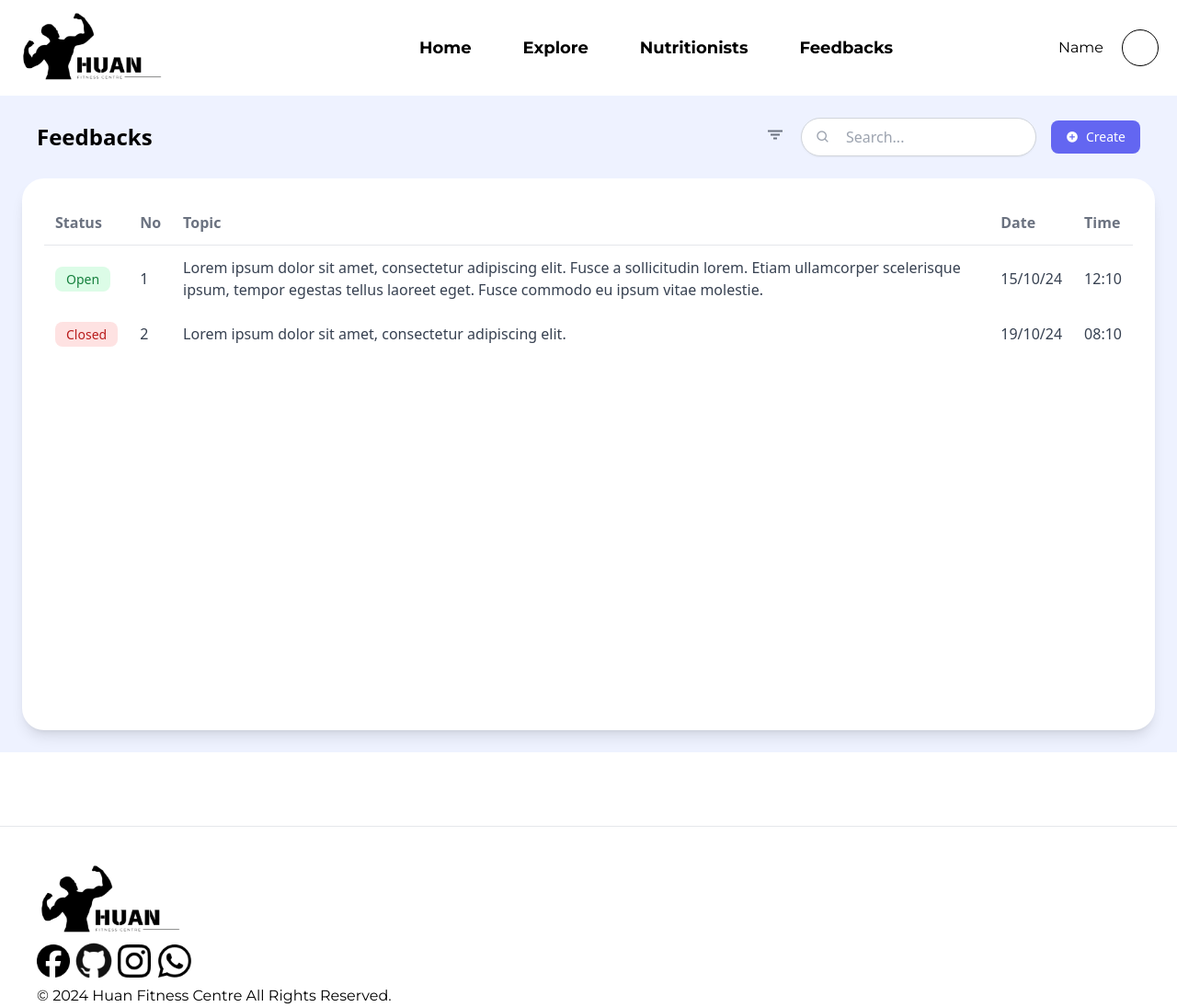
After one commit to iZ86/DIT2153WD, a PHP site: page /Views/user/pages/userFeedback.php in a window 1280 px wide. The commit adds this page. Shown: the whole page at 92% size. Run offline with PHP 8.4, Linux system fonts and the light colour scheme; some web fonts are replaced.

Commit message:
added my pages, completed frontend of userFeedback.php

```diff
--- /dev/null
+++ b/frontEnd/app/Views/user/pages/userFeedback.php
@@ -0,0 +1,63 @@
+<?php include '../components/header.php'; ?>
+<?php include '../components/navbar.php'; ?>
+
+<section class="p-6 space-y-6 bg-indigo-50">
+    <div class="mx-4">
+        <div class="flex items-center justify-between">
+            <h2 class="text-2xl font-bold">Feedbacks</h2>
+            <div class="flex items-center space-x-4">
+                <button class="text-gray-500 hover:text-gray-900">
+                    <i class="bx bx-filter text-2xl"></i>
+                </button>
+
+                <div class="relative">
+                    <input type="text" class="pl-12 pr-4 py-2 border border-gray-300 rounded-full shadow-sm focus:ring-1 focus:ring-indigo-200 focus:border-indigo-500 outline-none text-gray-700 w-64" placeholder="Search...">
+                    <i class="bx bx-search absolute left-4 top-1/2 transform -translate-y-1/2 text-gray-400"></i>
+                </div>
+
+                <button class="bg-indigo-500 hover:bg-indigo-600 text-white text-sm font-medium py-2 px-4 rounded-lg flex items-center space-x-2">
+                    <i class="bx bxs-plus-circle"></i>
+                    <span>Create</span>
+                </button>
+            </div>
+        </div>
+    </div>
+
+    <div class="bg-white p-6 rounded-3xl shadow-lg overflow-x-auto" style="height: 600px;">
+        <table class="min-w-full table-auto border-collapse w-full">
+            <thead>
+                <tr class="text-gray-500 font-medium text-left">
+                    <th class="p-3 mt-4 border-b border-gray-200">Status</th>
+                    <th class="p-3 mt-4 border-b border-gray-200">No</th>
+                    <th class="p-3 mt-4 border-b border-gray-200">Topic</th>
+                    <th class="p-3 mt-4 border-b border-gray-200">Date</th>
+                    <th class="p-3 mt-4 border-b border-gray-200">Time</th>
+                </tr>
+            </thead>
+            <tbody class="text-gray-700 text-left">
+                <tr class="bg-white">
+                    <!--TODO: username below the first name and last name-->
+                    <td class="p-3 mt-4">
+                        <span class="bg-green-100 text-green-700 text-sm font-medium px-3 py-1 rounded-lg">Open</span>
+                    </td>
+                    <td class="p-3 mt-4">1</td>
+                    <td class="p-3 mt-4">Lorem ipsum dolor sit amet, consectetur adipiscing elit. Fusce a sollicitudin lorem. Etiam ullamcorper scelerisque ipsum, tempor egestas tellus laoreet eget. Fusce commodo eu ipsum vitae molestie.</td>
+                    <td class="p-3 mt-4">15/10/24</td>
+                    <td class="p-3 mt-4">12:10</td>
+                </tr>
+                <tr class="bg-white">
+                    <!--TODO: username below the first name and last name-->
+                    <td class="p-3 mt-4">
+                        <span class="bg-red-100 text-red-700 text-sm font-medium px-3 py-1 rounded-lg">Closed</span>
+                    </td>
+                    <td class="p-3 mt-4">2</td>
+                    <td class="p-3 mt-4">Lorem ipsum dolor sit amet, consectetur adipiscing elit.</td>
+                    <td class="p-3 mt-4">19/10/24</td>
+                    <td class="p-3 mt-4">08:10</td>
+                </tr>
+            </tbody>
+        </table>
+    </div>
+</section>
+
+<?php include '../components/footer.php'; ?>
--- a/frontEnd/app/public/css/output.css
+++ b/frontEnd/app/public/css/output.css
@@ -1019,14 +1020,11 @@ video {
 .pr-4 {
   padding-right: 1rem;
 }
+.text-left {
+  text-align: left;
+}
 .text-center {
   text-align: center;
-}
-.align-text-top {
-  vertical-align: text-top;
-}
-.align-text-bottom {
-  vertical-align: text-bottom;
 }
 .font-aoboshi {
   font-family: Aoboshi One, serif;
```
Also changed, not shown: other parts of frontEnd/app/public/css/output.css (+34 -25 lines), frontEnd/app/Views/user/pages/changePassword.php (added), frontEnd/app/Views/user/pages/forgotPassword.php (added), frontEnd/app/Views/user/pages/login.php (added), frontEnd/app/Views/user/pages/signup.php (added), frontEnd/app/Views/user/pages/userFeedbackDetail.php (added).
